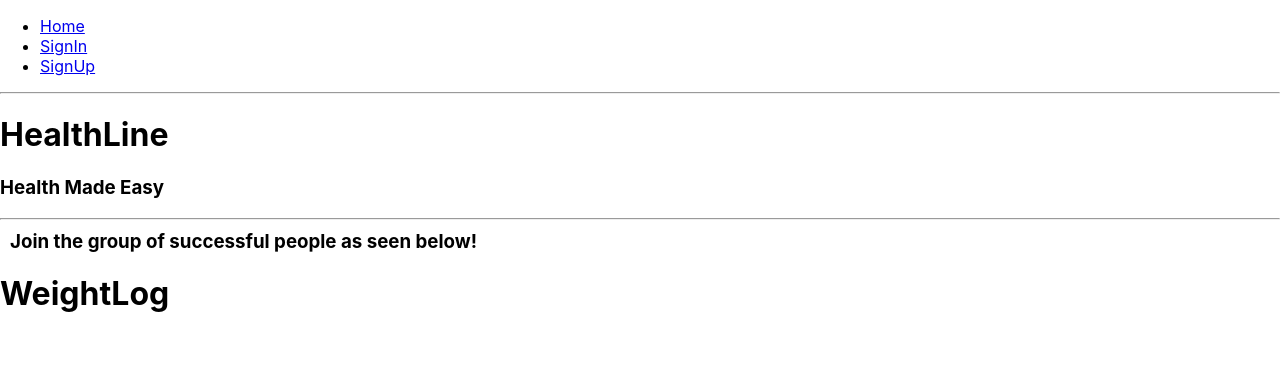
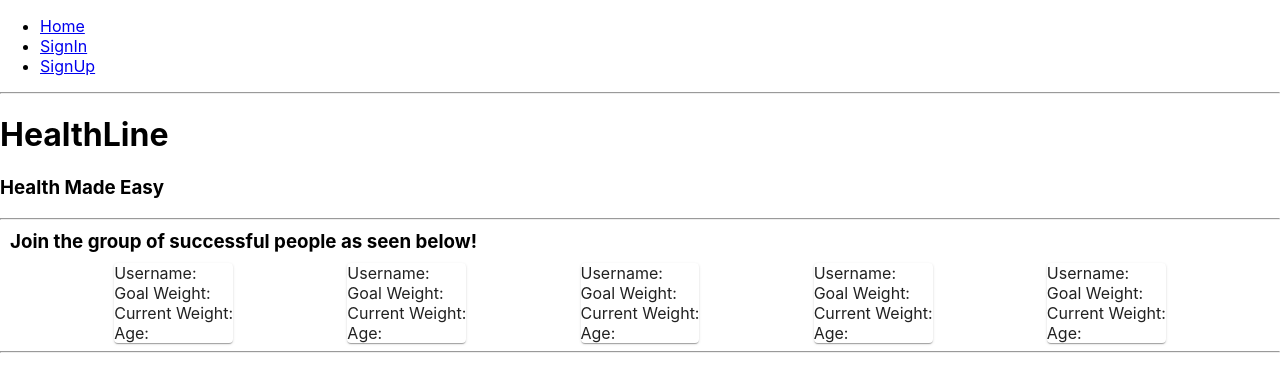
Before and after one commit to mghaby/heartline-react, a React (Create React App) app: page / in a window 1280 px wide. Shown: the top 392 px of the page. Built offline with nearby package versions, Linux system fonts and the light colour scheme.

Commit message:
public weight log basic styling done

```diff
--- a/src/WeightLog.js
+++ b/src/WeightLog.js
@@ -1,9 +1,77 @@
+import React from 'react';
+import { makeStyles } from '@material-ui/core/styles';
+import Paper from '@material-ui/core/Paper';
+import Grid from '@material-ui/core/Grid';
 
+const useStyles = makeStyles((theme) => ({
+    root: {
+      flexGrow: 1,
+    },
+    paper: {
+      padding: theme.spacing(2),
+      textAlign: 'center',
+      color: theme.palette.text.secondary,
+    },
+  }));
 
 function WeightLog(){
+    const classes = useStyles();
     return(
-        <h1>WeightLog</h1>
+        <div>
+        <Grid
+            container
+            direction="row"
+            justify="space-evenly"
+            alignItems="center">
+            <Paper>
+                Username:
+                <br/>
+                Goal Weight:
+                <br/>
+                Current Weight:
+                <br/>
+                Age:
+            </Paper>
+            <Paper>
+                Username:
+                <br/>
+                Goal Weight:
+                <br/>
+                Current Weight:
+                <br/>
+                Age:
+            </Paper>
+            <Paper>
+                Username:
+                <br/>
+                Goal Weight:
+                <br/>
+                Current Weight:
+                <br/>
+                Age:
+            </Paper>
+            <Paper>
+                Username:
+                <br/>
+                Goal Weight:
+                <br/>
+                Current Weight:
+                <br/>
+                Age:
+            </Paper>
+            <Paper>
+                Username:
+                <br/>
+                Goal Weight:
+                <br/>
+                Current Weight:
+                <br/>
+                Age:
+            </Paper>
+        </Grid>
+        <hr/>
+        </div>
     )
-}
+};
 
 export default WeightLog;
```
Also changed, not shown: 1 other file (tests, documents, lock files or other folders).
